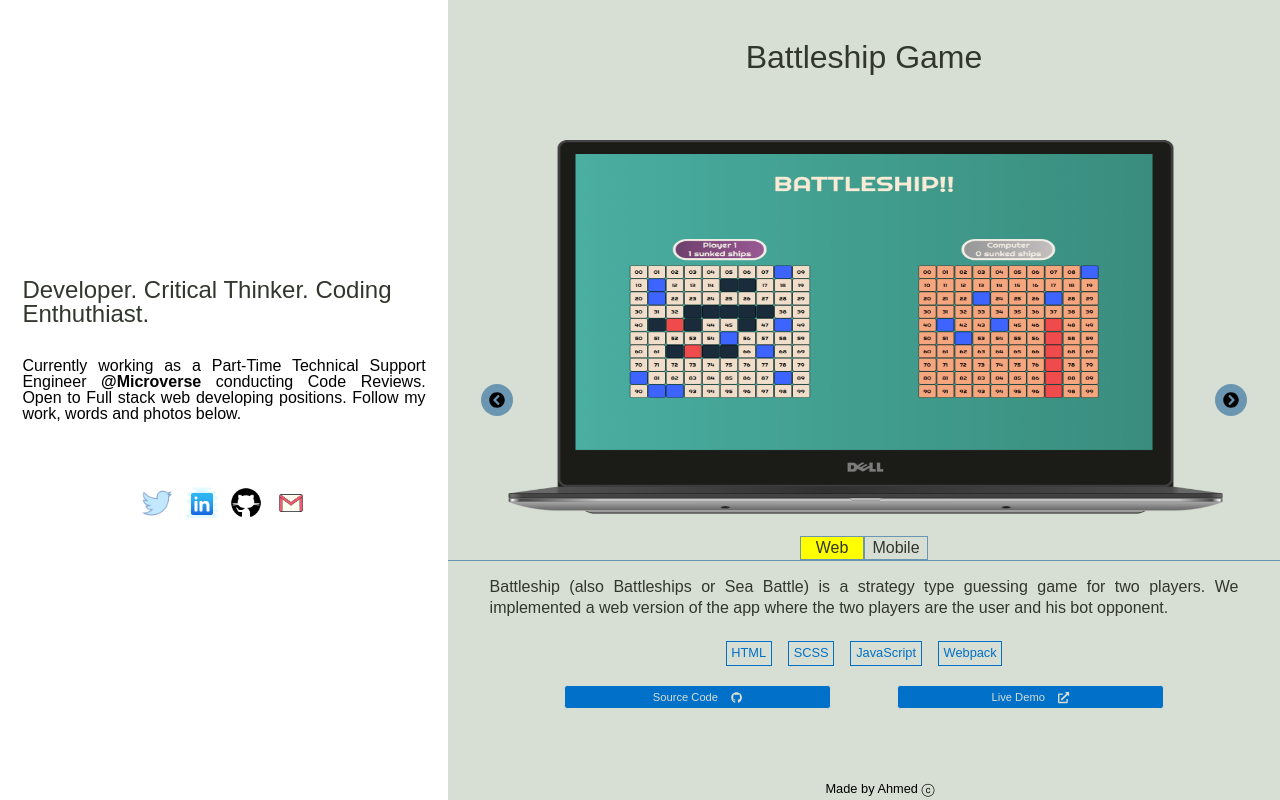
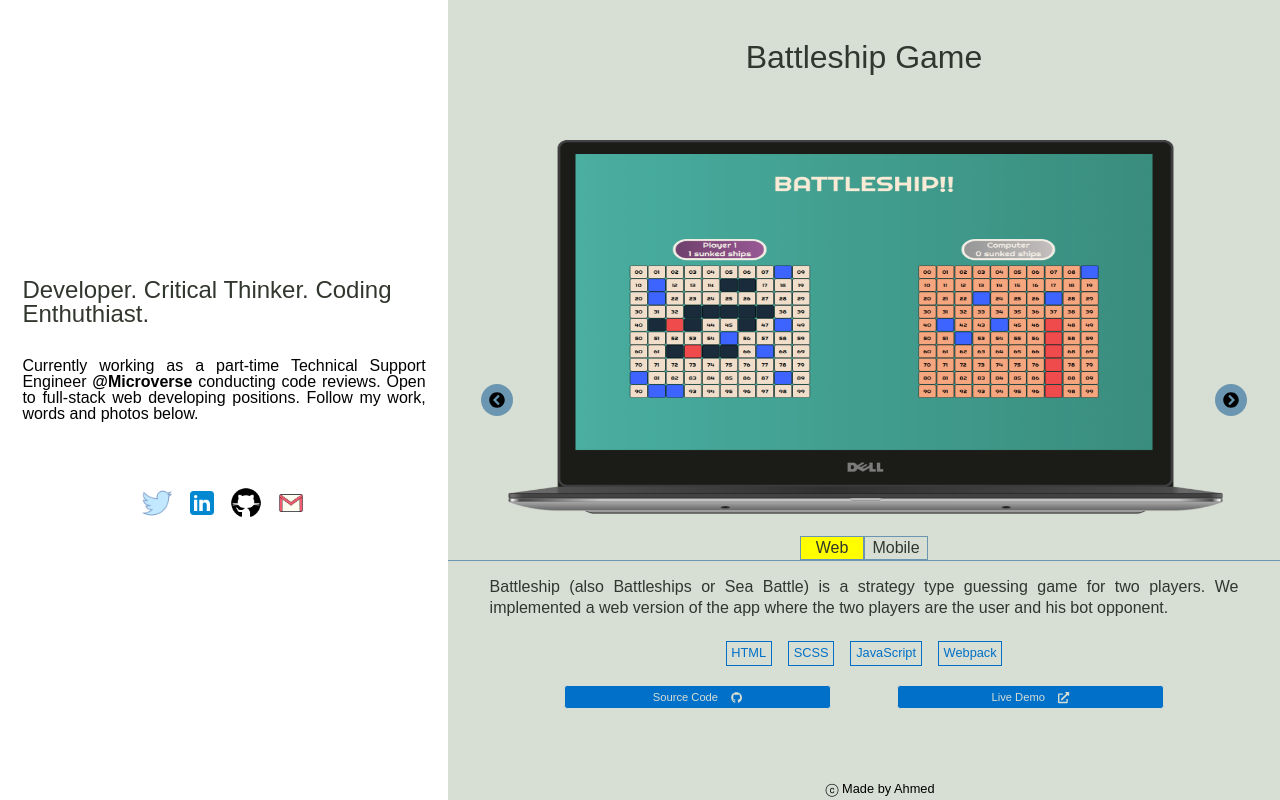
Before and after one commit to stratospherique/Portfolio-page, a React (Create React App) app: page / in a window 1280 px wide. Built offline with nearby package versions, Linux system fonts and the light colour scheme; grey boxes are pictures that could not be loaded; a web font is replaced by a local one.

Commit message:
fix ponctuation, capitalization and spelling mistakes

```diff
--- a/src/components/App.js
+++ b/src/components/App.js
@@ -22,7 +22,7 @@ const App = () => {
       <IntroPanel className="left-panel" />
       <InfoPanel className="right-panel" />
       <CopyRightsBanner>
-        <span>Made by Ahmed ⓒ</span>
+        <span>ⓒ Made by Ahmed</span>
       </CopyRightsBanner>
     </MainContainer>
   )
--- a/src/components/IntroPanel.js
+++ b/src/components/IntroPanel.js
@@ -8,7 +8,7 @@ const IntroPanel = () => (
     <h1 className="mantra">Developer.
 Critical Thinker.
 Coding Enthuthiast.</h1>
-    <p className="current">Currently working as a Part-Time Technical Support Engineer <b style={{ fontWeight: 900 }}>@Microverse</b> conducting Code Reviews. Open to Full stack web developing positions. Follow my work, words and photos below.</p>
+    <p className="current">Currently working as a part-time Technical Support Engineer <b style={{ fontWeight: 900 }}>@Microverse</b> conducting code reviews. Open to full-stack web developing positions. Follow my work, words and photos below.</p>
     <SocialLinks>
       <a href="https://twitter.com/AhmedMahfoudh8" target="_blank"><img src={links.twitterIco} /></a>
       <a href="https://www.linkedin.com/in/ahmed-mahfoudh/" target="_blank"><img src={links.linkedIco} /></a>
--- a/src/components/ProjectsList.js
+++ b/src/components/ProjectsList.js
@@ -30,7 +30,7 @@ const PROJECTS = [
   },
   {
     title: 'REMA',
-    description: 'REMA is a full stack web app that enables the user to navigate through a wide variety of Real Estates via nice and easy to use responsive interface.',
+    description: 'REMA is a full stack web app that enables the user to navigate through a wide variety of real estate via nice and easy to use responsive interface.',
     previews: [
       webLinkOne,
       mobileLinkOne,
@@ -47,8 +47,8 @@ const PROJECTS = [
     demoLink: 'https://clever-hugle-f515ec.netlify.com/'
   },
   {
-    title: 'ODIN Facebook',
-    description: 'Odin Facebook is a mini blog that allows users to publish new posts about a variety of topics.',
+    title: 'ODIN Book',
+    description: 'Odin Book is a mini blog that allows users to publish new posts about a variety of topics.',
     previews: [
       webLinkTwo,
       mobileLinkTwo
```
Also changed, not shown: src/assets/icon/linkedin.png.
